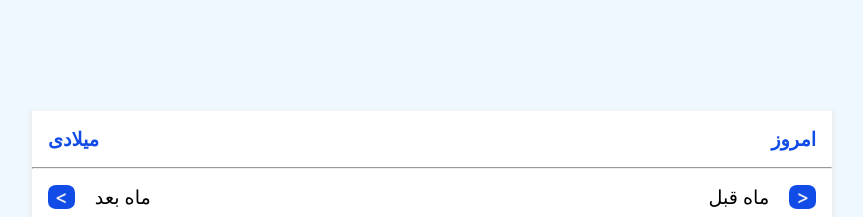
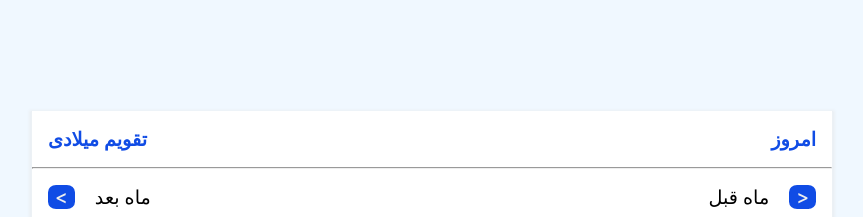
Before and after one commit to amirbt13/calendar, a React (Create React App) app: page / in a window 1280 px wide. Shown: the top 217 px of the page, without its empty margins (208-1071 px from the left). Built offline with nearby package versions, Linux system fonts and the light colour scheme.

Commit message:
shamsiCal created, calType initialized and can change with type change handler in Head component

```diff
--- a/src/App.js
+++ b/src/App.js
@@ -6,10 +6,11 @@ import Foot from "./components/foot/Foot";
 
 function App() {
   const [date, setDate] = useState(new Date());
+  const [calType, setCalType] = useState({ miladi: false, shamsi: true });
 
   return (
     <div className="App">
-      <Head setDate={setDate} />
+      <Head setDate={setDate} calType={calType} setCalType={setCalType} />
       <Calendar date={date} setDate={setDate} />
       <Foot />
     </div>
--- a/src/components/head/Head.js
+++ b/src/components/head/Head.js
@@ -1,14 +1,20 @@
 import React from "react";
 import styles from "./Head.module.css";
 
-const Head = ({ setDate }) => {
+const Head = ({ setDate, calType, setCalType }) => {
   const setToday = () => {
     setDate(new Date());
+  };
+  const changeType = () => {
+    setCalType({ shamsi: !calType.shamsi, miladi: !calType.miladi });
   };
   return (
     <div className={styles.container}>
       <header>
-        <div>میلادی</div>
+        <div onClick={changeType}>
+          {calType.miladi && "تقویم شمسی"}
+          {calType.shamsi && "تقویم میلادی"}
+        </div>
         <div onClick={setToday}>امروز</div>
       </header>
       <hr />
```
Also changed, not shown: src/components/shamsiCal/shamsiCal.js (added, +7 -0 lines), src/components/shamsiCal/shamsiCal.module.css (added).
